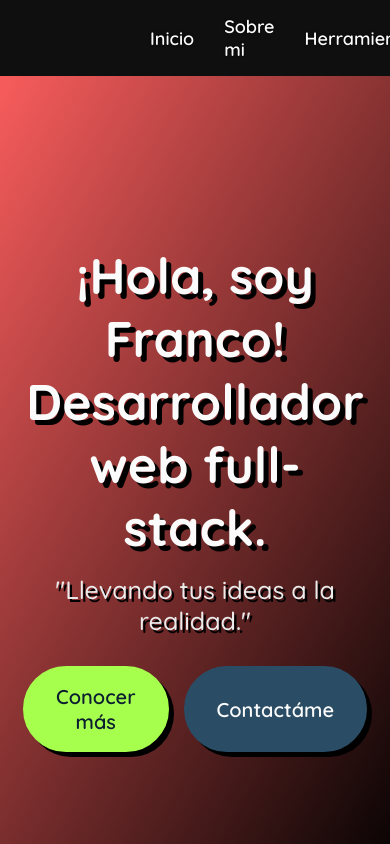
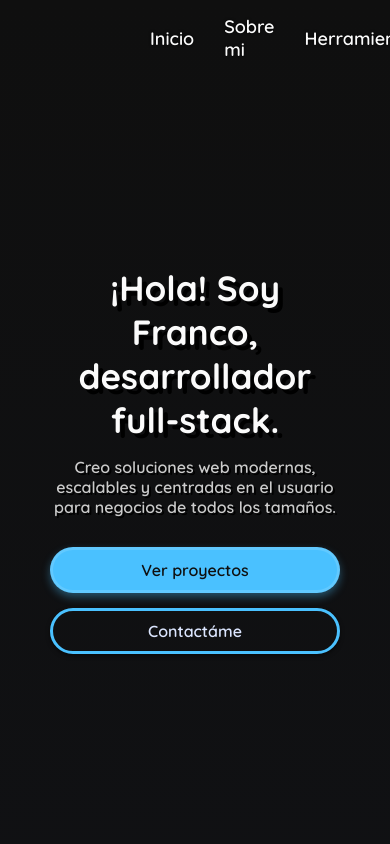
Before and after one commit to Mother-s-Milk/Portfolio-FrancoD.Vera, a plain HTML site: page index.html in a window 390 px wide. Shown: the top 844 px of the page. Drawn offline with nearby package versions, Linux system fonts and the light colour scheme.

Commit message:
Se suben mejoras del hero

```diff
--- a/estilos.css
+++ b/estilos.css
@@ -11,13 +11,80 @@
 	--accent-green: #A6FF4D;
 }
 
+html {
+	scroll-behavior: smooth;
+}
+
 body {
 	font-family: 'Quicksand', sans-serif;
+	background: linear-gradient(to bottom, #0f0f0f, #141824, #263849);
+	width: 100%;
+	height: 100%;
+}
 
-	/*background: linear-gradient(180deg, #0B1E30 0%, #2A4D65 50%, #5d7098 100%);*/
+/*canvas {
+	display: block;
+    position: fixed;
+    top: 0;
+    left: 0;*/
+	/*width: 100%;
+	height: 100%;*/
+    /*z-index: -1;
+}*/
 
-	background-color: #0f0f0f;
+/*.scroll-section {
+    height: 400vh;
+    width: 100%;
 }
+
+/* Estrellas */
+/*.stars-container {
+  position: fixed;
+  width: 100%;
+  height: 100%;
+  pointer-events: none;
+  z-index: -1;
+}
+
+.star {
+  position: absolute;
+  background: white;
+  border-radius: 50%;
+  opacity: 0.8;
+  animation: twinkle 2s infinite ease-in-out alternate;
+}
+
+@keyframes twinkle {
+  0% { opacity: 0.4; transform: scale(1); }
+  100% { opacity: 1; transform: scale(1.3); }
+}*/
+
+/* Luna */
+/*.moon {
+  position: absolute;
+  top: 83px;
+  left: 30px;
+  width: 100px;
+  height: 100px;
+  background: radial-gradient(circle, #fdf6e3 40%, #c9c5b6 100%);
+  border-radius: 50%;
+  box-shadow: 0 0 60px rgba(255, 255, 200, 0.3);
+  z-index: -1;
+}*/
+
+/* Estrella fugaz */
+/*.shooting-star {
+  position: fixed;
+  width: 3px;
+  height: 3px;
+  background: white;
+  border-radius: 50%;
+  box-shadow: 0 0 6px white;
+  top: -20px;
+  left: -20px;
+  opacity: 0;
+  z-index: 1;
+}*/
 
 /***********/
 /***********/
@@ -43,21 +110,6 @@ body {
 
 ::-webkit-scrollbar-button {
     display: none; /*Esto oculta las flechas de arriba y abajo*/
-}
-
-/********************/
-/********************/
-/*Animacion de fondo*/
-/********************/
-/********************/
-.space-background {
-    position: fixed; /*Ocupa todo el fondo*/
-    top: 0;
-    left: 0;
-    width: 100%;
-    height: 100%;
-    z-index: -1; /*Debajo del contenido*/
-    pointer-events: none; /*Permite interactuar con el contenido encima*/
 }
 
 /*******************/
@@ -90,7 +142,7 @@ img {
 }
 
 .section {
-    padding: 3.125rem 9.375rem; /*50px 150px*/
+    padding: 4.6875rem 9.375rem; /*75px 150px*/
 }
 
 /********/
@@ -152,79 +204,183 @@ img {
 /******/
 /******/
 .hero {
-  height: 100vh;
-  background: linear-gradient(120deg, #f85c5c 0%, #000 100%);
-  display: flex;
-  flex-direction: column;
-  justify-content: center;
-  align-items: center;
-  text-align: center;
-  padding: 2rem;
-  animation: gradientMove 5s ease infinite;
+	display: flex;
+	flex-direction: column;
+	justify-content: center;
+	align-items: center;
+	padding: 3.125rem 9.375rem; /*50px 150px*/
+	position: relative;
 }
-@keyframes gradientMove {
-  0% {background-position: 0%;}
-  100% {background-position: 100%;}
+
+.hero-content {
+	text-align: center;
+	max-width: 750px;
+	width: calc(100%);
 }
-/*.hero {
-    display: flex;
-    align-items: center;
-    justify-content: center;
-	flex-direction: column;
-	padding: 3.125rem 9.375rem; /*50px 150px*/
-	/*text-align: center;
-}*/
 
-.hero h1 {
-	font-size: 50px;
+.hero-content h1 {
+	font-size: 60px;
 	color: #fbfbfb;
 	font-weight: 700;
 	margin-bottom: 15px;
 	text-shadow: 5px 5px 0px rgba(0, 0, 0, 1);
 }
 
-.hero p {
+.hero-content p {
 	font-size: 25px;
-	color: #ebebeb;
-	font-weight: 500;
+	color: #cbcbcb;
+	font-weight: 600;
 	margin-bottom: 30px;
-	text-shadow: 2.5px 2.5px 0px rgba(0, 0, 0, 1);
+	text-shadow: 2px 2px 0px rgba(0, 0, 0, 1);
 }
 
 .buttons-hero {
 	display: flex;
+	justify-content: center;
 	gap: 15px;
 }
 
-.buttons-hero button {
+.buttons-hero a {
 	font-size: 20px;
 	font-weight: 600;
 	padding: 15px 30px;
 	border-radius: 50px;
 	border: none;
-	box-shadow: 5px 5px 0px #000;
+	transition: background-color .3s ease, border .3s ease, color .3s ease, box-shadow .3s ease;
 }
 
-.buttons-hero button:first-child {
-	background-color: var(--accent-green);
-	border: 3px solid var(--accent-green);
-	color: #0B1E30;
+.buttons-hero a:first-child {
+	background-color: #4ac1ff;
+	border: 3px solid #ffffff20;
+	box-shadow: 0 4px 8px #4ac1ff60;
+	color: #0f0f0f;
 }
 
-.buttons-hero button:first-child:hover {
-	background-color: transparent; /* Cambia a un tono más oscuro de amarillo */
-	color: #A6FF4D;
+.buttons-hero a:first-child:hover {
+	background-color: #3ba8df; /* Cambia a un tono más oscuro de amarillo */
+	color: #0a0a0a;
+	box-shadow: 0 4px 12px #4ac1ff90;
 }
 
-.buttons-hero button:last-child {
-	background-color: var(--blue-medium);
-	border: 3px solid var(--blue-medium);
-	color: #fbfbfb;
+.buttons-hero a:last-child {
+	background-color: transparent;
+	border: 3px solid #4ac1ff;
+	box-shadow: 0 2px 4px #00000088;
+	color: #dce6ff;
 }
 
-.buttons-hero button:last-child:hover {
-	background-color: transparent; /* Cambia a un tono más oscuro de azul */
+.buttons-hero a:last-child:hover {
+	background-color: #1d2e4a; /* Cambia a un tono más oscuro de azul */
+	color: #ffffff;
+	border: 3px solid #78d7ff;
 }
+
+/*1014 arreglar h del hero.*/
+@media screen and (max-width: 1014px) {
+	.hero-content h1 {
+		font-size: 55px;
+	}
+
+	.hero-content p {
+		font-size: 20px;
+	}
+
+	.buttons-hero a {
+		font-size: 18px;
+		padding: 12px 24px;
+	}
+
+}
+
+@media screen and (max-width: 955px) {
+	.hero-content h1 {
+		font-size: 50px;
+	}
+}
+
+@media screen and (max-width: 896px) {
+	.hero-content h1 {
+		font-size: 45px;
+	}
+}
+
+@media screen and (max-width: 838px) {
+	.hero {
+		padding: 3.125rem 125px; /*50px 150px*/
+	}
+}
+
+@media screen and (max-width: 788px) {
+	.hero {
+		padding: 3.125rem 100px;
+	}
+}
+
+@media screen and (max-width: 729px) {
+	.hero {
+		padding: 3.125rem 75px;
+	}
+}
+
+@media screen and (max-width: 679px) {
+	.hero {
+		padding: 3.125rem;
+	}
+}
+
+@media screen and (max-width: 629px) {
+	.hero-content h1 {
+		font-size: 40px;
+	}
+
+	.hero-content p {
+		font-size: 18px;
+	}
+
+	.buttons-hero a {
+		font-size: 16px;
+		padding: 10px 20px;
+	}
+}
+
+@media screen and (max-width: 573px) {
+	.hero-content h1 {
+		font-size: 35px;
+	}
+
+	.hero-content p {
+		font-size: 16px;
+	}
+
+	.buttons-hero {
+		display: flex;
+		justify-content: center;
+		gap: 15px;
+		flex-direction: column;
+	}
+}
+
+
+
+
+
+
+
+
+
+
+
+
+
+
+
+
+
+
+
+
+
+
 
 /**/
 .sobre-mi-main {
@@ -357,13 +513,14 @@ img {
 	/*background-color: #022d5a;*/
 	display: flex;
 	flex-direction: column;
+	gap: 10px;
 	align-items: center;
 	justify-content: center;
 	transition: translate .3s ease;
 }
 
 .skills > div:hover {
-	translate: 0 -15px;
+	translate: 0 -10px;
 }
 
 .skills > div:hover img {
--- a/index.html
+++ b/index.html
@@ -30,9 +30,18 @@
 
 	<!-- Font Awesome -->
 	<link rel="stylesheet" href="https://cdnjs.cloudflare.com/ajax/libs/font-awesome/6.6.0/css/all.min.css" integrity="sha512-Kc323vGBEqzTmouAECnVceyQqyqdsSiqLQISBL29aUW4U/M7pSPA/gEUZQqv1cwx4OnYxTxve5UMg5GT6L4JJg==" crossorigin="anonymous" referrerpolicy="no-referrer" />
+
+	<!-- Three.js -->
+	<script defer src="https://cdn.jsdelivr.net/npm/three@0.160.0/build/three.min.js"></script>
+	<!-- GSAP + ScrollTrigger -->
+	<script defer src="https://cdn.jsdelivr.net/npm/gsap@3.12.2/dist/gsap.min.js"></script>
+	<script defer src="https://cdn.jsdelivr.net/npm/gsap@3.12.2/dist/ScrollTrigger.min.js"></script>
 </head>
 <body>
-	<div class="space-background"></div>
+	<!-- <div class="scroll-section"></div> -->
+	<!-- <div class="stars-container"></div>
+	<div class="moon"></div>
+	<div class="shooting-star"></div> -->
 
 	<header class="principal-header">
 		<button type="button">Menu</button>
@@ -50,20 +59,19 @@
 	<main>
 
 		<section class="hero">
-			<h1>¡Hola, soy Franco! Desarrollador web full-stack.</h1>
-			<p>"Llevando tus ideas a la realidad."</p>
-			<footer class="buttons-hero">
-				<button type="button">Conocer más</button>
-				<button type="button">Contactáme</button>
-			</footer>
+			<div class="hero-content">
+				<h1>¡Hola! Soy Franco, desarrollador full-stack.</h1>
+				<p>Creo soluciones web modernas, escalables y centradas en el usuario para negocios de todos los tamaños.</p>
+				<footer class="buttons-hero">
+					<a href="#proyectos">Ver proyectos</a>
+					<a href="">Contactáme</a>
+				</footer>
+			</div>
 		</section>
 		<section class="container section" id="sobre-mi">
 			<main class="sobre-mi-main">
 				<div class="img-sobre-mi">
 					<img src="img/yo.webp" alt="Foto de Franco Veta">
-					<!-- <h1>Franco D. Vera</h1>
-					<p>Desarrollador web full-stack.</p>
-					<p><i class="fa-solid fa-location-dot" style="margin-right: 6px; color: red"></i>Caleta Olivia, Santa Cruz</p> -->
 				</div>
 				<div class="info-sobre-mi">
 					<header>
@@ -222,7 +230,7 @@
 				<p>Mi recorrido académico y profesional en el mundo del desarrollo y la tecnología.</p>
 			</header>
 			<div class="timeline">
-				<!-- Ítem 1 -->
+
 				<div class="timeline-item izquierda">
 					<div class="contenido">
 						<h2 class="formacion-titulo">Analista de Sistemas</h2>
@@ -233,7 +241,7 @@
 						<span class="formacion-fecha">2021 / 2024</span>
 					</div>
 				</div>
-				<!-- Ítem 2 -->
+
 				<div class="timeline-item derecha">
 					<div class="contenido">
 						<h2 class="formacion-titulo">Curso Fullstack Developer</h2>
@@ -254,13 +262,12 @@
 
 	<footer class="principal-footer">
 		<div class="footer-content container">
-			<!-- Columna 1: Información personal -->
+
 			<div class="info-personal">
 				<p class="">Franco Vera</p>
 				<p class="">Desarrollador Full-Stack</p>
 			</div>
 
-			<!-- Columna 2: Navegación interna -->
 			<div class="footer-navegacion">
 				<h2 class="">Navegación</h2>
 				<ul class="">
@@ -272,7 +279,6 @@
 				</ul>
 			</div>
 
-			<!-- Columna 3: Redes y acciones -->
 			<div class="footer-redes-contacto">
 				<h2 class="">Conectá conmigo</h2>
 				<div class="redes-links">
--- a/main.js
+++ b/main.js
@@ -1,8 +1,3 @@
-/*import { setupCanvasStars } from './canvas-stars.js';
-import { setupCopyEmail } from './copy-email.js';
-import { setupBlobs } from './blobs-animation.js';
-import { setupHeroAnimation } from './hero-animation.js';*/
-
 document.addEventListener('DOMContentLoaded', () => {
     function ajustarAlturaHero() {
         const nav = document.querySelector('.principal-nav');
@@ -17,110 +12,180 @@ document.addEventListener('DOMContentLoaded', () => {
     // Ejecutar al cargar y al cambiar tamaño
     window.addEventListener('load', ajustarAlturaHero);
     window.addEventListener('resize', ajustarAlturaHero);
-    /*setupCanvasStars();    // Asegúrate de que esta función esté definida
-    setupCopyEmail();      // Asegúrate de que esta función esté definida
-    setupBlobs();          // Asegúrate de que esta función esté definida
-    setupHeroAnimation();  // Asegúrate de que esta función esté definida
 
-    anime({
-      targets: '.skill-bubble',
-      translateY: [100, 0],
-      opacity: [0, 1],
-      delay: anime.stagger(200),
-      duration: 1200,
-      easing: 'easeOutElastic(1, .8)'
+    /**/
+    // Animación de entrada para los botones
+    gsap.from(".buttons-hero a", {
+      y: 60,
+      opacity: 0,
+      duration: 1,
+      stagger: 0.3,
+      ease: "power2.out",
+      scrollTrigger: {
+        trigger: ".hero",
+        start: "top center",
+      }
     });
 
-    // Movimiento flotante de burbujas
-    function floatSkills() {
-      anime({
-        targets: '.skill-bubble',
-        translateY: [
-          { value: '-10', duration: 2000 },
-          { value: '10', duration: 2000 }
-        ],
-        direction: 'alternate',
-        loop: true,
-        easing: 'easeInOutSine'
-      });
+    /**/
+    const starsContainer = document.querySelector('.stars-container');
+    const shootingStar = document.querySelector('.shooting-star');
+
+    // Estrellas normales
+    const numStars = 120;
+    for (let i = 0; i < numStars; i++) {
+      const star = document.createElement('div');
+      star.classList.add('star');
+      const size = Math.random() * 2 + 1;
+      star.style.width = `${size}px`;
+      star.style.height = `${size}px`;
+      star.style.top = `${Math.random() * 100}%`;
+      star.style.left = `${Math.random() * 100}%`;
+      star.style.animationDuration = `${2 + Math.random() * 3}s`;
+      starsContainer.appendChild(star);
     }
 
-    floatSkills(); // Llamada a la animación de flotación de burbujas
+    // Estrella fugaz ocasional
+    /*function launchShootingStar() {
+      shootingStar.style.opacity = 1;
+      shootingStar.style.top = `${Math.random() * 20 + 10}%`;
+      shootingStar.style.left = `${Math.random() * 20 + 10}%`;
 
-    // 1. Crear escena, cámara y renderer de Three.js
-    const scene = new THREE.Scene();
-    const camera = new THREE.PerspectiveCamera(75, window.innerWidth / window.innerHeight, 0.1, 1000);
-    const renderer = new THREE.WebGLRenderer({ alpha: true });
-    renderer.setSize(window.innerWidth, window.innerHeight);
-    document.getElementById('skills-canvas').appendChild(renderer.domElement);
-
-    camera.position.z = 20;
-
-    // 2. Crear array de skills
-    const skills = [
-      'HTML', 'CSS', 'JavaScript', 'PHP', 'MySQL', 'React', 'Node.js', 'Git',
-      'Sass', 'MongoDB', 'TypeScript', 'Next.js', 'Docker'
-    ];
-
-    const skillMeshes = [];
-
-    const createSkillText = (text) => {
-      const canvas = document.createElement('canvas');
-      const context = canvas.getContext('2d');
-      canvas.width = 512;
-      canvas.height = 256;
-      context.fillStyle = '#ffffff';
-      context.font = 'bold 48px sans-serif';
-      context.textAlign = 'center';
-      context.fillText(text, canvas.width / 2, canvas.height / 2 + 16);
-
-      const texture = new THREE.CanvasTexture(canvas);
-      const material = new THREE.SpriteMaterial({ map: texture });
-      const sprite = new THREE.Sprite(material);
-      sprite.scale.set(4, 2, 1); // Tamaño del texto
-
-      return sprite;
-    };
-
-    // 3. Crear cada skill en posiciones aleatorias
-    skills.forEach(skill => {
-      const skillMesh = createSkillText(skill);
-      skillMesh.position.set(
-        (Math.random() - 0.5) * 30,
-        (Math.random() - 0.5) * 30,
-        (Math.random() - 0.5) * 30
-      );
-      scene.add(skillMesh);
-      skillMeshes.push(skillMesh);
+      shootingStar.animate([
+        { transform: 'translate(0, 0)', opacity: 1 },
+        { transform: 'translate(300px, 100px)', opacity: 0 }
+      ], {
+        duration: 1200,
+        easing: 'ease-out',
+        fill: 'forwards'
       });
 
-    // 4. Animar entrada con anime.js
-    anime({
-      targets: skillMeshes,
-      scale: [0, 1],
-      delay: anime.stagger(100),
-      duration: 2000,
-      easing: 'easeOutElastic(1, .5)'
+      setTimeout(() => {
+        shootingStar.style.opacity = 0;
+      }, 1300);
+    }
+
+    // Disparar cada 10-20 segundos aleatoriamente
+    setInterval(() => {
+      if (Math.random() > 0.5) launchShootingStar();
+    }, 10000);*/
+
+    /*******/
+    /*Three*/
+    /*******/
+    // Escena, cámara y renderizador
+    const scene = new THREE.Scene();
+    const camera = new THREE.PerspectiveCamera(75, window.innerWidth / window.innerHeight, 0.1, 2000);
+    camera.position.z = 500;
+
+    const renderer = new THREE.WebGLRenderer({
+        canvas: document.getElementById('bg-canvas'),
+        antialias: true,
+        alpha: true
+    });
+    renderer.setSize(window.innerWidth, window.innerHeight);
+    renderer.setPixelRatio(window.devicePixelRatio);
+
+    // ========== Iluminación ==========
+    scene.add(new THREE.AmbientLight(0x404040, 1.5));
+    const light = new THREE.DirectionalLight(0xffffff, 1);
+    light.position.set(50, 50, 100);
+    scene.add(light);
+
+    // ========== Estrellas ==========
+    const starsGeometry = new THREE.BufferGeometry();
+    const starCount = 1000;
+    const starPositions = new Float32Array(starCount * 3);
+
+    for (let i = 0; i < starCount * 3; i++) {
+        starPositions[i] = (Math.random() - 0.5) * 2000;
+    }
+
+    starsGeometry.setAttribute('position', new THREE.BufferAttribute(starPositions, 3));
+    const starsMaterial = new THREE.PointsMaterial({ color: 0xffffff, size: 1 });
+    const stars = new THREE.Points(starsGeometry, starsMaterial);
+    scene.add(stars);
+
+    // ========== Luna ==========
+    const textureLoader = new THREE.TextureLoader();
+    const moonTexture = textureLoader.load('img/textura-luna.jpg');
+    const moon = new THREE.Mesh(
+        new THREE.SphereGeometry(50, 64, 64),
+        new THREE.MeshStandardMaterial({ map: moonTexture })
+    );
+    moon.position.set(0, 0, 0);
+    scene.add(moon);
+
+    // ========== Interacción ==========
+    let scrollY = 0;
+    window.addEventListener('scroll', () => {
+      scrollY = window.scrollY;
     });
 
-    // 5. Rotar la escena lentamente
+    let mouseX = 0;
+    let mouseY = 0;
+
+    window.addEventListener('resize', () => {
+      camera.aspect = window.innerWidth / window.innerHeight;
+      camera.updateProjectionMatrix();
+      renderer.setSize(window.innerWidth, window.innerHeight);
+    });
+
+    // ========== Animación ==========
     function animate() {
       requestAnimationFrame(animate);
 
-      // Animación de rotación de la escena
-      scene.rotation.y += 0.001;
-      scene.rotation.x += 0.0005;
+      stars.rotation.y = scrollY * 0.001;
+
+      camera.position.x += (mouseX * 10 - camera.position.x) * 0.05;
+      camera.position.y += (-mouseY * 10 - camera.position.y) * 0.05;
+      camera.lookAt(scene.position);
 
       renderer.render(scene, camera);
     }
 
-    animate(); // Iniciar animación de la escena
+    animate();
 
-    // 6. Responsive
+
+    /*const scene = new THREE.Scene();
+    const camera = new THREE.PerspectiveCamera(75, window.innerWidth/window.innerHeight, 0.1, 1000);
+    const renderer = new THREE.WebGLRenderer({ alpha: true });
+    renderer.setSize(window.innerWidth, window.innerHeight);
+    document.body.appendChild(renderer.domElement);
+
+    const light = new THREE.AmbientLight(0xffffff, 1);
+    scene.add(light);
+
+    const loader = new THREE.TextureLoader();
+
+    // ESTRELLAS
+    const starGeometry = new THREE.BufferGeometry();
+    const starCount = 1000;
+    const starVertices = [];
+    for (let i = 0; i < starCount; i++) {
+      starVertices.push(
+        (Math.random() - 0.5) * 200,
+        (Math.random() - 0.5) * 200,
+        (Math.random() - 0.5) * 200
+      );
+    }
+    starGeometry.setAttribute('position', new THREE.Float32BufferAttribute(starVertices, 3));
+    const starMaterial = new THREE.PointsMaterial({ color: 0xffffff, size: 0.7 });
+    const starField = new THREE.Points(starGeometry, starMaterial);
+    scene.add(starField);
+
+    //camera.position.z = 100;
+
     window.addEventListener('resize', () => {
       camera.aspect = window.innerWidth / window.innerHeight;
       camera.updateProjectionMatrix();
       renderer.setSize(window.innerWidth, window.innerHeight);
-  });*/
+    });
 
+    function animate() {
+      requestAnimationFrame(animate);
+      starField.rotation.y += 0.0005;
+      renderer.render(scene, camera);
+    }
+    animate();*/
 });
```
Also changed, not shown: img/hero.jpg (added), img/textura-luna.jpg (added). Lines whose indentation alone changed are shown as unchanged.
